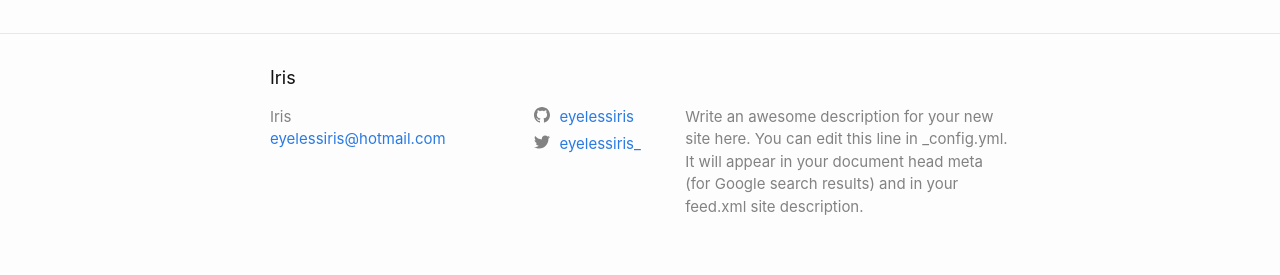
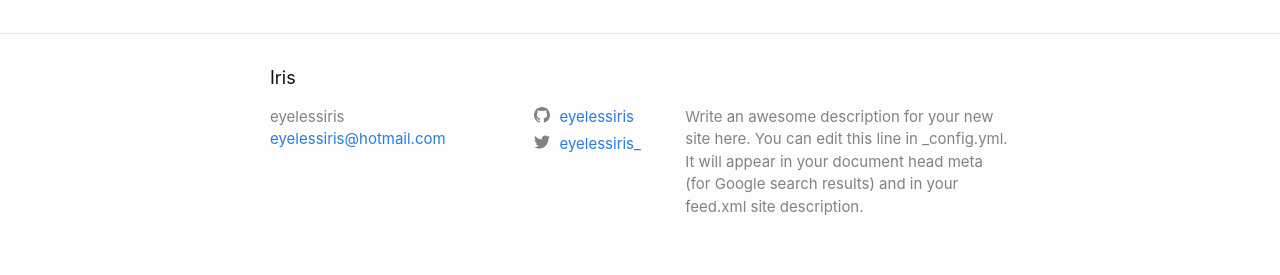
Before and after one commit to eyelessiris/eyelessiris.github.io, a Jekyll site: the page built from index.md, in a window 1280 px wide. Shown: the part 707-982 px from the top of the page. Built offline with Jekyll 4.4.1, drawn with Linux system fonts in a browser that asks for light colours.

Commit message:
Update _config.yml

```diff
--- a/_config.yml
+++ b/_config.yml
@@ -1,5 +1,5 @@
 title: Iris
-author: Iris
+author: eyelessiris
 email: eyelessiris@hotmail.com
 description: > # this means to ignore newlines until "twitter_username:"
   Write an awesome description for your new site here. You can edit this
```
